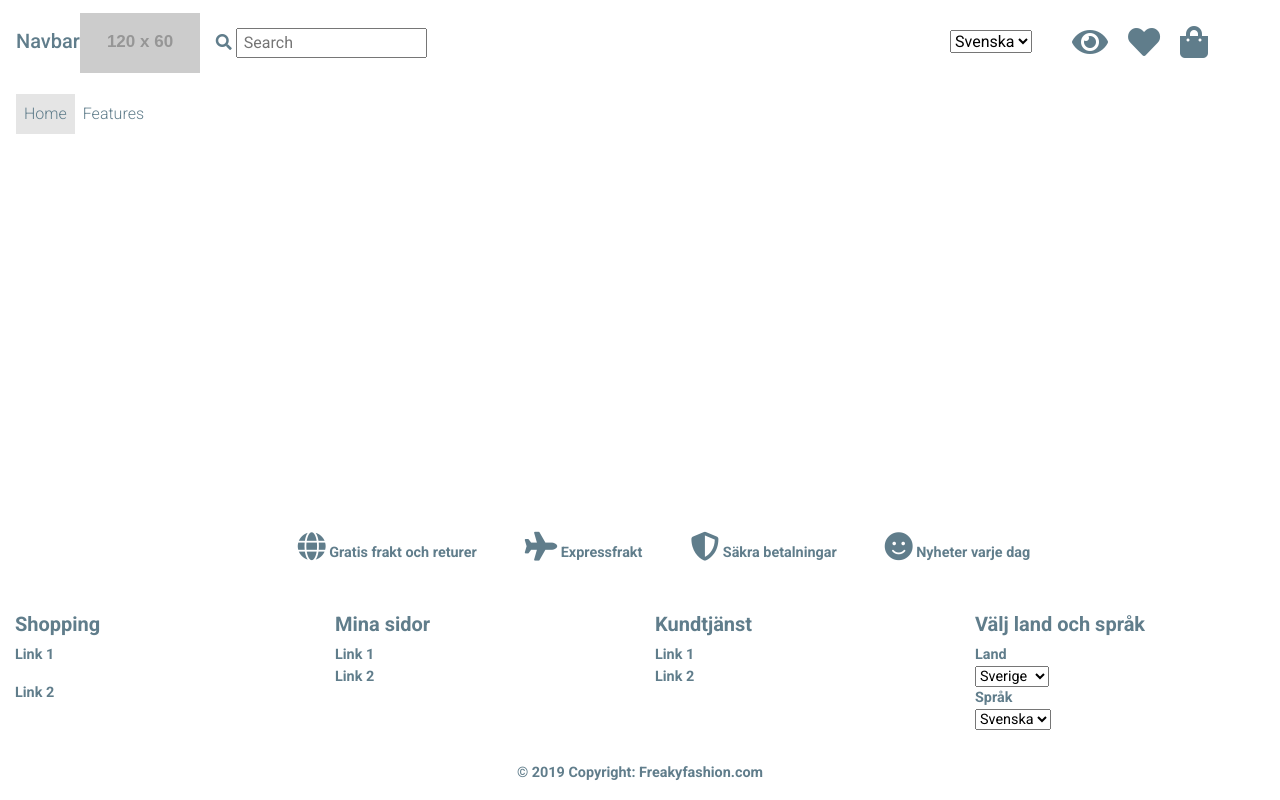
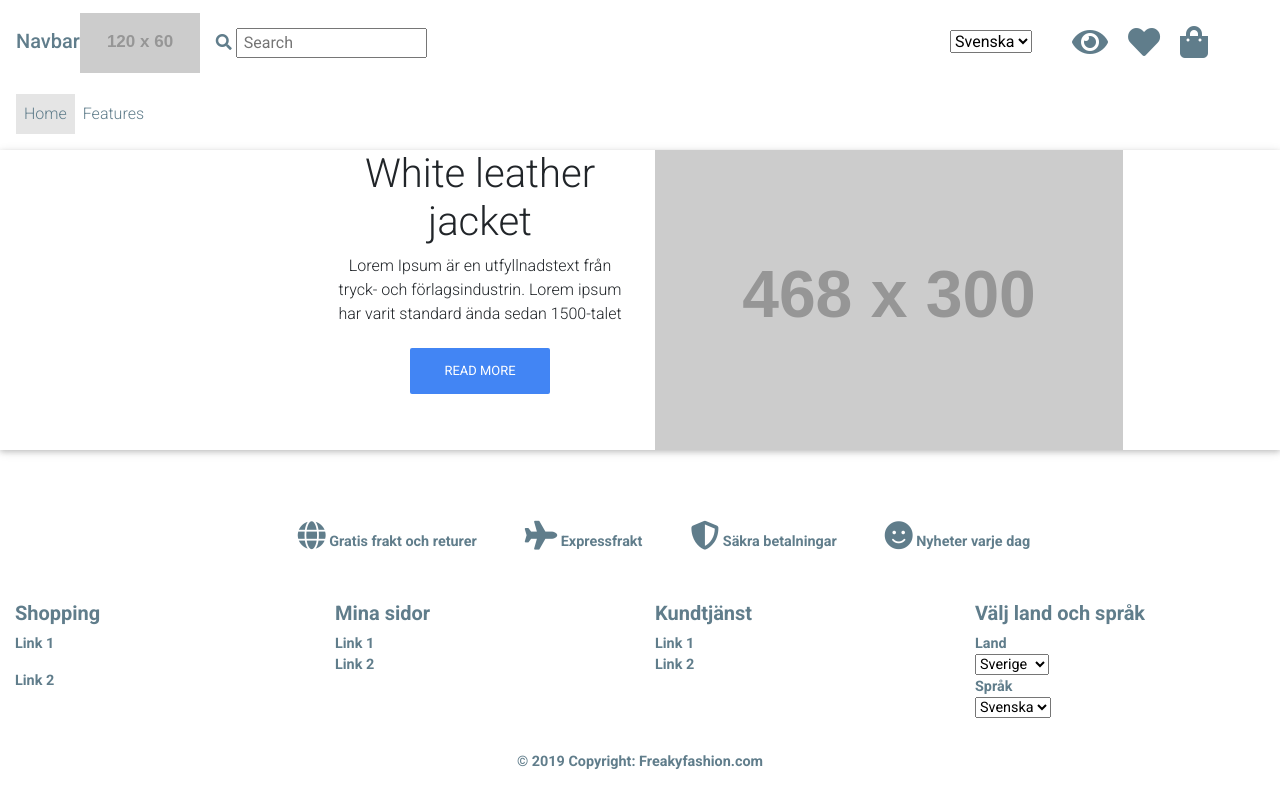
Before and after one commit to Stallind/react-freakyfashion, a React (Create React App) app: page / in a window 1280 px wide. Built offline with nearby package versions, Linux system fonts and the light colour scheme.

Commit message:
Add PageHero

```diff
--- a/src/App.js
+++ b/src/App.js
@@ -2,11 +2,13 @@ import React from 'react';
 import {BrowserRouter as Router,Switch,Route,Link} from "react-router-dom";
 import PageHeader from './components/PageHeader/PageHeader';
 import PageFooter from './components/PageFooter/PageFooter';
+import PageHero from './components/PageHero/PageHero';
 
 function App() {
   return (
     <div className="App">
       <PageHeader />
+      <PageHero />
       <PageFooter />
     </div>
   );
--- a/src/components/PageFooter/PageFooter.js
+++ b/src/components/PageFooter/PageFooter.js
@@ -5,8 +5,8 @@ import '../PageFooter/PageFooter.css'
 
 const PageFooter = () => {
 
-    return (
-        <MDBFooter className="fixed-bottom font-small pt-4 mt-4 blue-grey-text font-weight-bold">
+    return ( //fixed-bottom
+        <MDBFooter className=" font-small pt-4 mt-4 blue-grey-text font-weight-bold">
         <MDBContainer fluid className="text-center text-md-left">
             <MDBRow>
                 <MDBCol md="12" className="text-center">
--- /dev/null
+++ b/src/components/PageHero/PageHero.js
@@ -0,0 +1,25 @@
+import React from 'react';
+import { MDBCol, MDBContainer, MDBRow} from "mdbreact";
+
+
+const PageHero = () => {
+
+    return (
+        <MDBContainer fluid className="text-center justify-content-center block mt-2 mb-5 z-depth-1">
+            <MDBRow>
+                <MDBCol md="3" ></MDBCol>
+                <MDBCol md="3" className="text-center">
+                    <h1>White leather jacket</h1>
+                    <p>Lorem Ipsum är en utfyllnadstext från tryck- och förlagsindustrin. Lorem ipsum har varit standard ända sedan 1500-talet </p>
+                    <button type ="button" className="btn btn-primary">Read more</button>
+
+                </MDBCol>
+                <MDBCol md="3" className="text-center">
+                    <img src="https://via.placeholder.com/468x300?text=Product" alt="logo" />
+                </MDBCol>
+            </MDBRow>
+        </MDBContainer>
+    )
+}
+
+export default PageHero;
```
